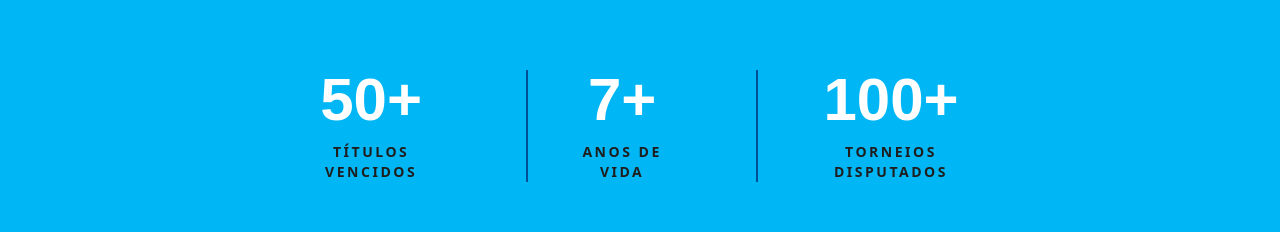
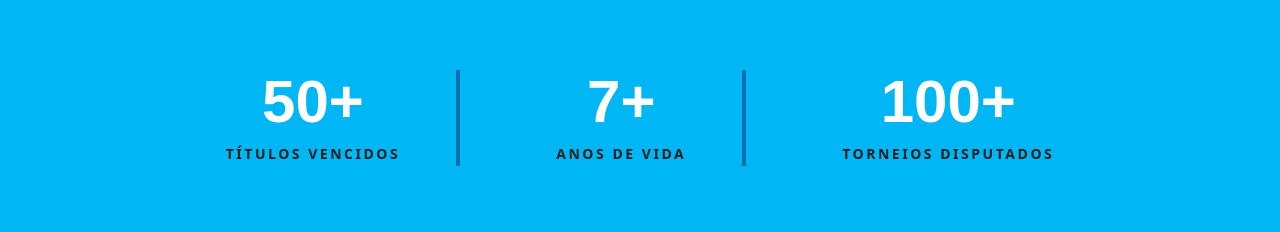
Before and after one commit to DevPBDias/camvsports-website, a Next.js app: page / in a window 1280 px wide. Shown: the part 810-1042 px from the top of the page. Built offline with nearby package versions, Linux system fonts and the light colour scheme; a web font is replaced by a local one.

Commit message:
feat: add Divider component for animated vertical and horizontal separation

```diff
--- /dev/null
+++ b/src/components/stats/Divider.tsx
@@ -0,0 +1,34 @@
+"use client";
+
+import { motion } from "framer-motion";
+
+type DividerProps = {
+  orientation?: "vertical" | "horizontal";
+  delay?: number;
+};
+
+export function Divider({ orientation = "vertical", delay = 0 }: DividerProps) {
+  const isVertical = orientation === "vertical";
+
+  return (
+    <motion.div
+      aria-hidden
+      initial={isVertical ? { scaleY: 0 } : { scaleX: 0 }}
+      whileInView={isVertical ? { scaleY: 1 } : { scaleX: 1 }}
+      viewport={{ once: true, amount: 0.6 }}
+      transition={{
+        duration: 0.45,
+        ease: "easeOut",
+        delay,
+      }}
+      className={`
+        ${
+          isVertical
+            ? "hidden lg:block w-1 h-24 origin-top mx-10"
+            : "block lg:hidden h-1 w-24 origin-left my-6"
+        }
+        bg-[#005096]/70
+      `}
+    />
+  );
+}
--- a/src/components/stats/Stats.tsx
+++ b/src/components/stats/Stats.tsx
@@ -2,6 +2,7 @@
 
 import { useEffect, useRef, useState } from "react";
 import { motion, useInView } from "framer-motion";
+import { Divider } from "./Divider";
 
 const stats = [
   {
@@ -68,26 +69,27 @@ export function StatsSection() {
       id="conquistas"
       className="flex items-center justify-center bg-[#01B6F5] px-6 py-16 sm:px-8 sm:py-20"
     >
-      <div className="flex w-full max-w-md flex-col items-center gap-10 sm:max-w-lg lg:max-w-3xl lg:flex-row lg:items-stretch lg:justify-between">
+      <div className="flex w-full max-w-md flex-col items-center gap-10 sm:max-w-lg lg:max-w-3xl xl:max-w-5xl lg:flex-row lg:items-stretch lg:justify-center">
         {stats.map((stat, index) => (
+          <div key={stat.labelTop} className="flex items-center">
             <motion.div
-            key={stat.labelTop}
               initial={{ opacity: 0, y: 20 }}
               whileInView={{ opacity: 1, y: 0 }}
               viewport={{ once: true, amount: 0.5 }}
               transition={{ duration: 0.5, delay: index * 0.1 }}
-            className="flex flex-col items-center text-center px-4 lg:px-8 lg:border-l-2 lg:border-[#005096] first:lg:border-l-0"
+              className="flex flex-col items-center text-center px-4"
             >
-            <p className="font-heading text-5xl font-black text-white sm:text-6xl">
+              <p className="font-heading text-5xl sm:text-6xl 2xl:text-8xl font-black text-white">
                 <StatValue value={stat.value} suffix={stat.suffix} />
               </p>
-            <p className="mt-3 text-xs font-semibold uppercase tracking-[0.18em] text-[#1E1E1E] sm:text-sm">
+
+              <p className="mt-3 text-xs sm:text-sm font-semibold uppercase tracking-[0.18em] text-[#1E1E1E]">
                 {stat.labelTop}
               </p>
-            {index < stats.length - 1 && (
-              <div className="mt-6 h-[2px] w-24 bg-[#005096] sm:w-32 lg:hidden" />
-            )}
             </motion.div>
+
+            {index < stats.length - 1 && <Divider delay={index * 0.15} />}
+          </div>
         ))}
       </div>
     </section>
```
Lines whose indentation alone changed are shown as unchanged.
